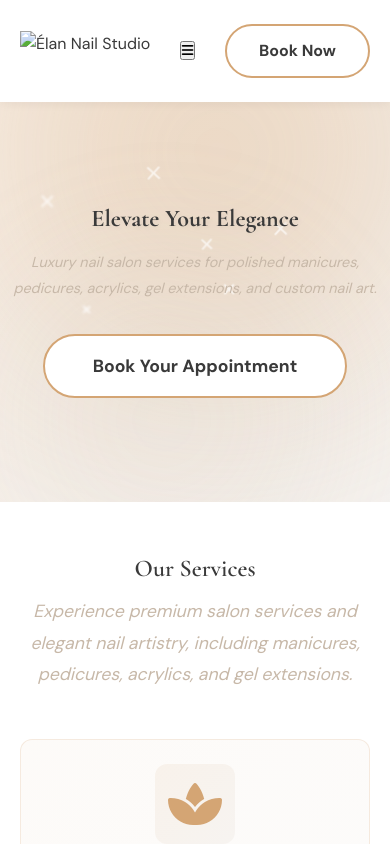
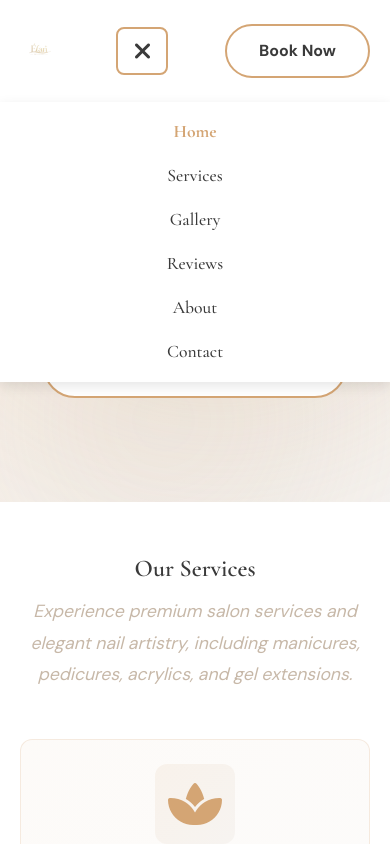
Before and after one commit to YakubMir/NailSalon_Temp., a plain HTML site: page index.html in a window 390 px wide. Both pictures are taken after a click on the button "Open menu". Shown: the top 844 px of the page. Drawn offline with nearby package versions, Linux system fonts and the light colour scheme.

Commit message:
Fix mobile hamburger menu size and push logo

```diff
--- a/script.js
+++ b/script.js
@@ -105,30 +105,51 @@ document.querySelectorAll('.service-card, .gallery-item').forEach(el => {
 // Mobile menu toggle
 function initMobileMenu() {
     const navMenu = document.querySelector('.nav-menu');
-    const navbar = document.querySelector('.navbar-container');
 
-    // Create hamburger menu if screen is small
     if (window.innerWidth <= 768) {
         if (!document.querySelector('.hamburger')) {
             const hamburger = document.createElement('button');
             hamburger.classList.add('hamburger');
+            hamburger.setAttribute('aria-label', 'Open menu');
             hamburger.innerHTML = '<i class="fas fa-bars"></i>';
-
-            // Insert before nav-menu
             navMenu.parentNode.insertBefore(hamburger, navMenu);
 
+            navMenu.style.display = 'none';
+
             hamburger.addEventListener('click', function() {
-                navMenu.style.display = navMenu.style.display === 'none' ? 'flex' : 'none';
-                navMenu.style.flexDirection = 'column';
-                navMenu.style.position = 'absolute';
-                navMenu.style.top = '100%';
-                navMenu.style.left = '0';
-                navMenu.style.right = '0';
-                navMenu.style.backgroundColor = 'white';
-                navMenu.style.padding = '1rem';
-                navMenu.style.boxShadow = '0 4px 6px rgba(0, 0, 0, 0.1)';
+                const isOpen = navMenu.style.display === 'flex';
+                if (isOpen) {
+                    navMenu.style.display = 'none';
+                    hamburger.innerHTML = '<i class="fas fa-bars"></i>';
+                } else {
+                    Object.assign(navMenu.style, {
+                        display: 'flex',
+                        flexDirection: 'column',
+                        position: 'absolute',
+                        top: '100%',
+                        left: '0',
+                        right: '0',
+                        backgroundColor: 'white',
+                        padding: '1rem 2rem',
+                        boxShadow: '0 4px 12px rgba(0,0,0,0.1)',
+                        zIndex: '999'
+                    });
+                    hamburger.innerHTML = '<i class="fas fa-times"></i>';
+                }
+            });
+
+            // Close menu when a nav link is tapped
+            navMenu.querySelectorAll('.nav-link').forEach(link => {
+                link.addEventListener('click', () => {
+                    navMenu.style.display = 'none';
+                    hamburger.innerHTML = '<i class="fas fa-bars"></i>';
+                });
             });
         }
+    } else {
+        const hamburger = document.querySelector('.hamburger');
+        if (hamburger) hamburger.remove();
+        navMenu.style.display = '';
     }
 }
 
--- a/styles.css
+++ b/styles.css
@@ -915,6 +915,35 @@ p {
 }
 
 /* ============================================
+   HAMBURGER BUTTON
+   ============================================ */
+.hamburger {
+    display: none;
+    background: none;
+    border: 2px solid var(--champagne-gold);
+    border-radius: 8px;
+    color: var(--charcoal-brown);
+    font-size: 1.5rem;
+    cursor: pointer;
+    padding: 10px 14px;
+    min-width: 52px;
+    min-height: 48px;
+    align-items: center;
+    justify-content: center;
+    transition: var(--transition);
+}
+
+.hamburger:hover {
+    background: rgba(212, 165, 116, 0.1);
+}
+
+@media (max-width: 768px) {
+    .hamburger {
+        display: flex;
+    }
+}
+
+/* ============================================
    RESPONSIVE DESIGN
    ============================================ */
 @media (max-width: 768px) {
```
Also changed, not shown: Elan_Logo.png (added).
